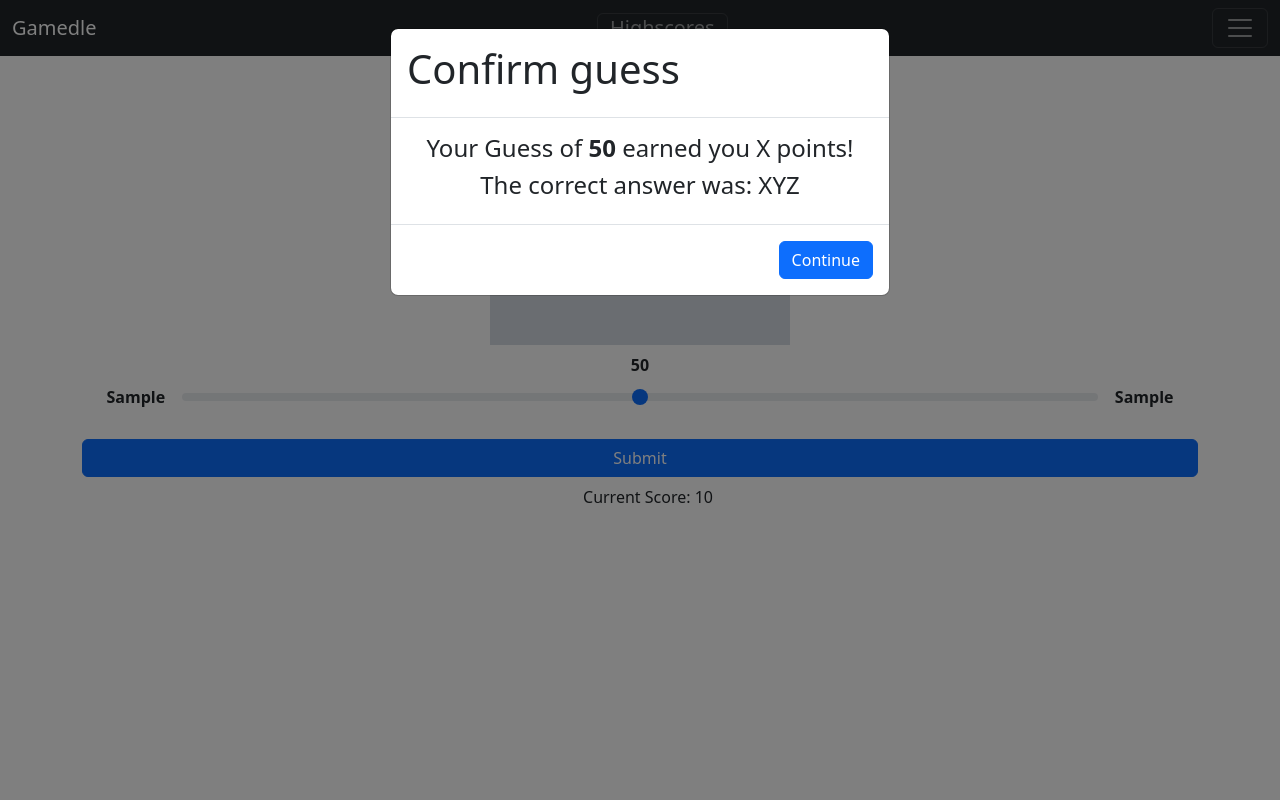
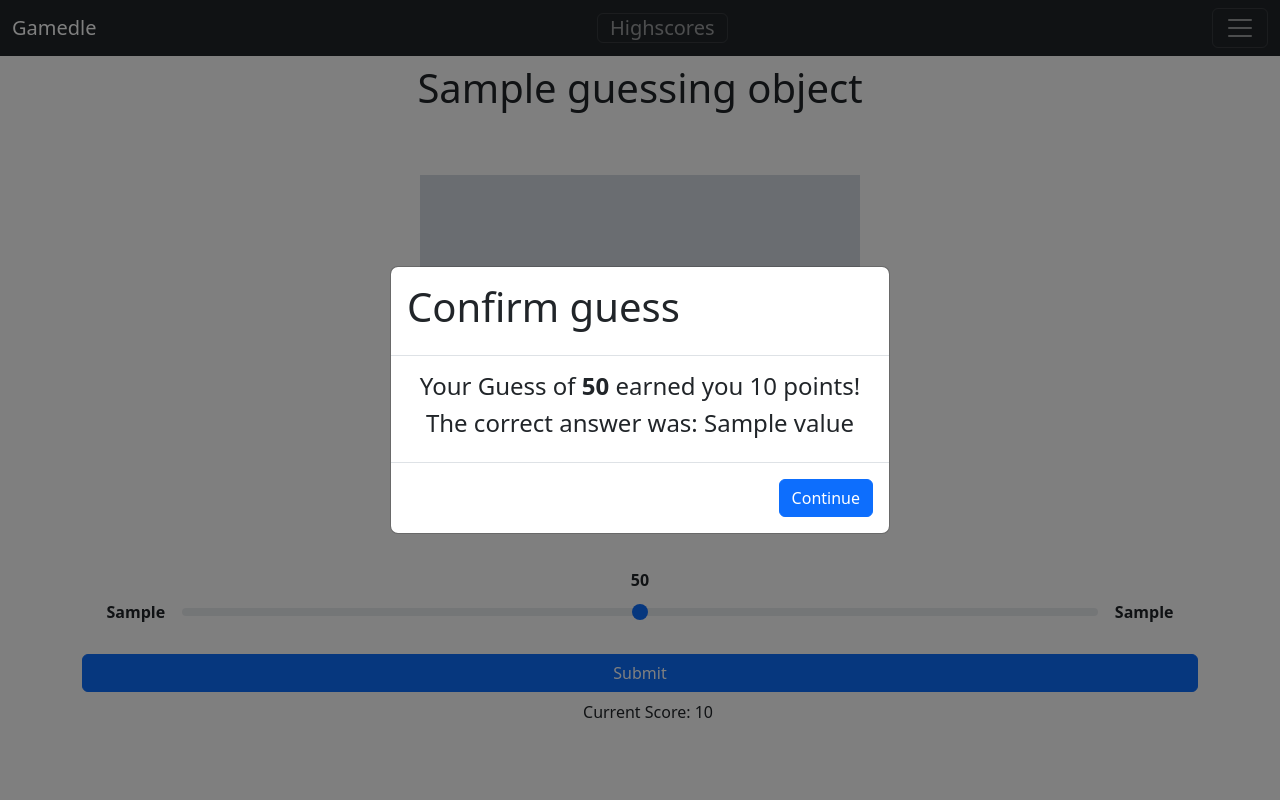
Before and after one commit to IkeTurtle/gamedle, a Flask app: template templates/game_set.html in a window 1280 px wide, after a click on "Submit". Run offline with Flask 3, Linux system fonts and the light colour scheme; the template is opened without the code that fills it: most values are stand-ins (such as "Sample title", 1, 10 or a date in 2020); grey boxes marked "Sample" are stand-in pictures; some libraries are stand-ins or nearby versions.

Commit message:
Alert massage for Game2

```diff
--- a/app.py
+++ b/app.py
@@ -175,7 +175,7 @@
     return render_template('game_score.html', game_id=game_id, game_set=game_set, score_data = score_data, final_score = final_score )
 
 
-@app.route('/GameSet<int:game_id>')
+@app.route('/Game<int:game_id>')
 def game_set_start(game_id):
     db_con = db.get_db_con()
 
--- a/templates/game_set.html
+++ b/templates/game_set.html
@@ -82,7 +82,7 @@
         <!-- Anzeige von picture -->
             <div class="d-flex justify-content-center align-items-end">
                 <div class="col-md-9">
-                    <img src="{{ url_for('static', filename=guessing_object['picture']) }}" class="img-fluid" alt="Responsive image" style="max-width:100%; max-height: 80vh; object-fit: contain;">
+                    <img src="{{ url_for('static', filename=guessing_object['picture']) }}" class="img-fluid" alt="Responsive image" style="max-width:100%; max-height: 55vh; min-height: 55vh; object-fit: contain;">
                 </div>
             </div>
         </div>
@@ -115,14 +115,15 @@
 
 
                 <button type="button" class="btn btn-primary mt-3" data-bs-toggle="modal" data-bs-target="#submitPopUp">Submit</button>
+
                 <div class="modal fade" data-bs-backdrop="static" id="submitPopUp">
-                    <div class="modal-dialog">
+                    <div class="modal-dialog modal-dialog-centered">
                         <div class="modal-content">
                             <div class="modal-header"><h1>Confirm guess</h1>
 
                             </div>
-                            <div class="modal-body"><h4>Your Guess of <span id="modalGuessValue" style="font-weight: bold"></span> earned you X points!</h4>
-                            <h4>The correct answer was: XYZ</h4>
+                            <div class="modal-body"><h4>Your Guess of <span id="modalGuessValue" style="font-weight: bold"></span> earned you {{score}} points!</h4>
+                            <h4>The correct answer was: {{ guessing_object['value'] }}</h4>
                             </div>
                             <div class="modal-footer">
                                 <button type="submit" class="btn btn-primary">Continue</button>
```
Also changed, not shown: templates/game_select.html (+12 -2 lines).
